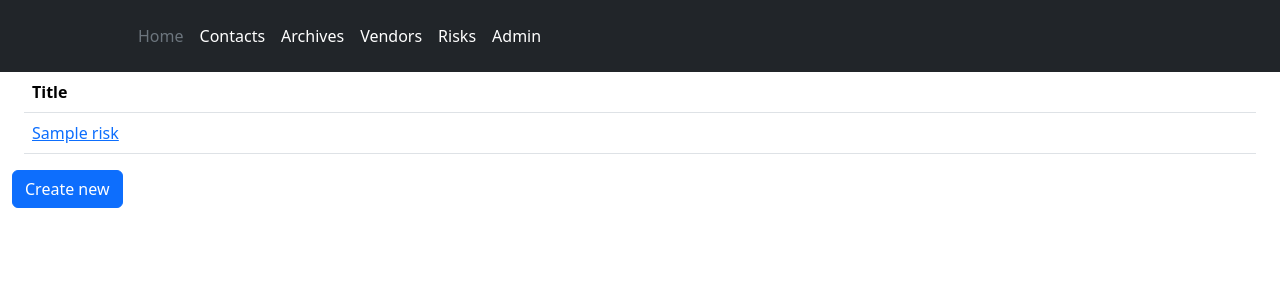
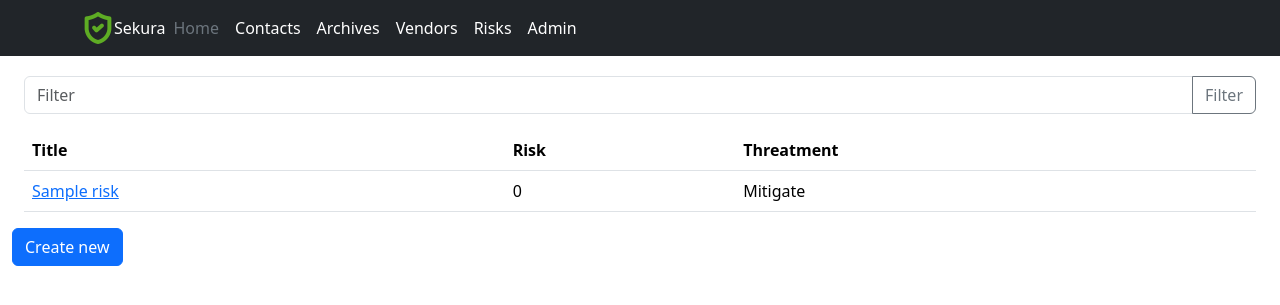
Before and after one commit to sekuradev/sekura, a Django app: page /risk/ in a window 1280 px wide. Shown: the top 305 px of the page. Run offline with Django 5.2, Linux system fonts and the light colour scheme; a user stored in the database is signed in; tables that the repository leaves empty hold one stand-in row (values such as "Sample post"); some libraries are stand-ins or nearby versions.

Commit message:
Risk enhacements

```diff
--- a/pyproject.toml
+++ b/pyproject.toml
@@ -12,7 +12,8 @@ django = "^5.0.2"
 django-bootstrap-form = "^3.4"
 django-bootstrap5 = "^23.4"
 sentry-sdk = {extras = ["django"], version = "^1.40.6"}
-
+factory-boy = "^3.3.0"
+faker = "^24.1.0"
 
 [tool.poetry.group.dev.dependencies]
 pytest = "^8.0.0"
@@ -20,8 +21,6 @@ ipython = "^8.21.0"
 pytest-django = "^4.8.0"
 pytest-cov = "^4.1.0"
 beautifulsoup4 = "^4.12.3"
-factory-boy = "^3.3.0"
-faker = "^24.1.0"
 
 [build-system]
 requires = ["poetry-core"]
--- a/sekura/risk/tests/factories.py
+++ b/sekura/risk/factories.py
@@ -1,7 +1,7 @@
 import factory
 from faker import Faker
 
-from .. import models
+from . import models
 
 fake = Faker()
 
@@ -10,7 +10,7 @@ class RiskFactory(factory.django.DjangoModelFactory):
     class Meta:
         model = models.Risk
 
-    title = fake.sentence()
-    description = fake.text()
+    title = factory.LazyFunction(fake.sentence)
+    description = factory.LazyFunction(fake.text)
     likelyhood = fake.pyint(0, 10)
     impact = fake.pyint(0, 10)
--- a/sekura/risk/models.py
+++ b/sekura/risk/models.py
@@ -21,7 +21,7 @@ class Risk(models.Model):
     custom_id = models.CharField(max_length=20, blank=True, null=True)
 
     def risk(self):
-        return self.likelyhood * self.impact
+        return int(self.likelyhood * self.impact / 10)
 
     def __str__(self):
         return self.title
--- a/sekura/risk/templates/risk_list.html
+++ b/sekura/risk/templates/risk_list.html
@@ -1,12 +1,22 @@
 {% extends "base.html" %}
+{% load django_bootstrap5 %}
 
 {% block content %}
 {% if risks %}
   <div class="container-fluid">
+    <form method="get" action="{% url 'risk:index' %}">
+      <div class="input-group mb-3">
+        <input class="form-control" type="text" value="{{q}}" name="q" placeholder="Filter"/>
+        <button class="btn btn-outline-secondary" type="button" id="button-addon2">Filter</button>
+      </div>
+    </form>
+
     <table class="table">
       <thead>
         <tr>
             <th>Title</th>
+            <th>Risk</th>
+            <th>Threatment</th>
         </tr>
       </thead>
       <tbody>
@@ -15,6 +25,8 @@
           <td>
             <a href="{% url 'risk:detail' risk.id %}">{{ risk.title}}</a>
           </td>
+          <td>{{ risk.risk }}</td>
+          <td>{% if risk.treatment %}{{ risk.get_treatment_display }}{% endif %}</td>
         </tr>
         {% endfor %}
         </tbody>
@@ -24,6 +36,7 @@
     <p>No risks are available.</p>
 {% endif %}
 
+{% bootstrap_pagination page_obj size="sm" %}
 
 <a href="{% url 'risk:create' %}" class="btn btn-primary" role="button">Create new</a>
 {% endblock %}
--- a/sekura/risk/views.py
+++ b/sekura/risk/views.py
@@ -9,9 +9,24 @@ from . import forms, models
 class ListView(LoginRequiredMixin, generic.ListView):
     template_name = "risk_list.html"
     context_object_name = "risks"
+    paginate_by = 10
+    model = models.Risk
+
+    def ____get_queryset(self):
+        return models.Risk.objects.order_by("title")
 
     def get_queryset(self):
-        return models.Risk.objects.order_by("title")
+        m = models.Risk
+        filter_val = self.request.GET.get("q")
+        order = self.request.GET.get("orderby", "title")
+        new_context = m.objects.filter(title__icontains=filter_val) if filter_val else m.objects.all()
+        return new_context.order_by(order)
+
+    def get_context_data(self, **kwargs):
+        context = super().get_context_data(**kwargs)
+        context["q"] = self.request.GET.get("q", "")
+        context["orderby"] = self.request.GET.get("orderby", "title")
+        return context
 
 
 class DetailView(LoginRequiredMixin, generic.DetailView):
--- a/sekura/sekura/settings.py
+++ b/sekura/sekura/settings.py
@@ -127,6 +127,9 @@ USE_TZ = True
 # https://docs.djangoproject.com/en/5.0/howto/static-files/
 
 STATIC_URL = "static/"
+STATICFILES_DIRS = [
+    BASE_DIR / "static",
+]
 
 # Default primary key field type
 # https://docs.djangoproject.com/en/5.0/ref/settings/#default-auto-field
--- a/sekura/sekura/urls.py
+++ b/sekura/sekura/urls.py
@@ -15,6 +15,8 @@ Including another URLconf
     2. Add a URL to urlpatterns:  path('blog/', include('blog.urls'))
 """
 
+from django.conf import settings
+from django.conf.urls.static import static
 from django.contrib import admin
 from django.urls import include, path
 
@@ -28,4 +30,4 @@ urlpatterns = [
     path("account/", include("django.contrib.auth.urls")),
     path("admin/", admin.site.urls),
     path("", index, name="home"),
-]
+] + static(settings.STATIC_URL, document_root=settings.STATIC_ROOT)
--- a/sekura/templates/base.html
+++ b/sekura/templates/base.html
@@ -1,4 +1,5 @@
 {% load django_bootstrap5 %}
+{% load static %}
 
 <!doctype html>
 <html lang="en" data-bs-theme="auto">
@@ -6,18 +7,19 @@
     <meta charset="utf-8">
     <meta name="viewport" content="width=device-width, initial-scale=1">
 
-    <title>Splashec{% block title %}{% endblock %}</title>
+    <title>Sekura{% block title %}{% endblock %}</title>
 
     {% bootstrap_css %}
     <link href="//cdn.jsdelivr.net/npm/bootstrap-icons@1.10.5/font/bootstrap-icons.min.css" rel="stylesheet">
   </head>
   <body>
     {% block header %}
-    <header class="p-3 text-bg-dark">
+    <header class="p-2 text-bg-dark" style="margin-bottom:20px">
       <div class="container">
         <div class="d-flex flex-wrap align-items-center justify-content-center justify-content-lg-start">
           <a href="/" class="d-flex align-items-center mb-2 mb-lg-0 text-white text-decoration-none">
-            <svg class="bi me-2" width="40" height="32" role="img" aria-label="Bootstrap"><use xlink:href="#bootstrap"></use></svg>
+              <img src="{% static 'sekura.png' %}" alt="" style="height:32px;">
+              Sekura
           </a>
 
           <ul class="nav col-12 col-lg-auto me-lg-auto mb-2 justify-content-center mb-md-0">
```
Also changed, not shown: sekura/risk/management/commands/create_test_risks.py (added, +13 -0 lines), sekura/risk/tests/test_edit.py (+1 -1 lines), README.md, sekura/risk/management/__init__.py (added), sekura/risk/management/commands/__init__.py (added), sekura/static/sekura.png (added).
